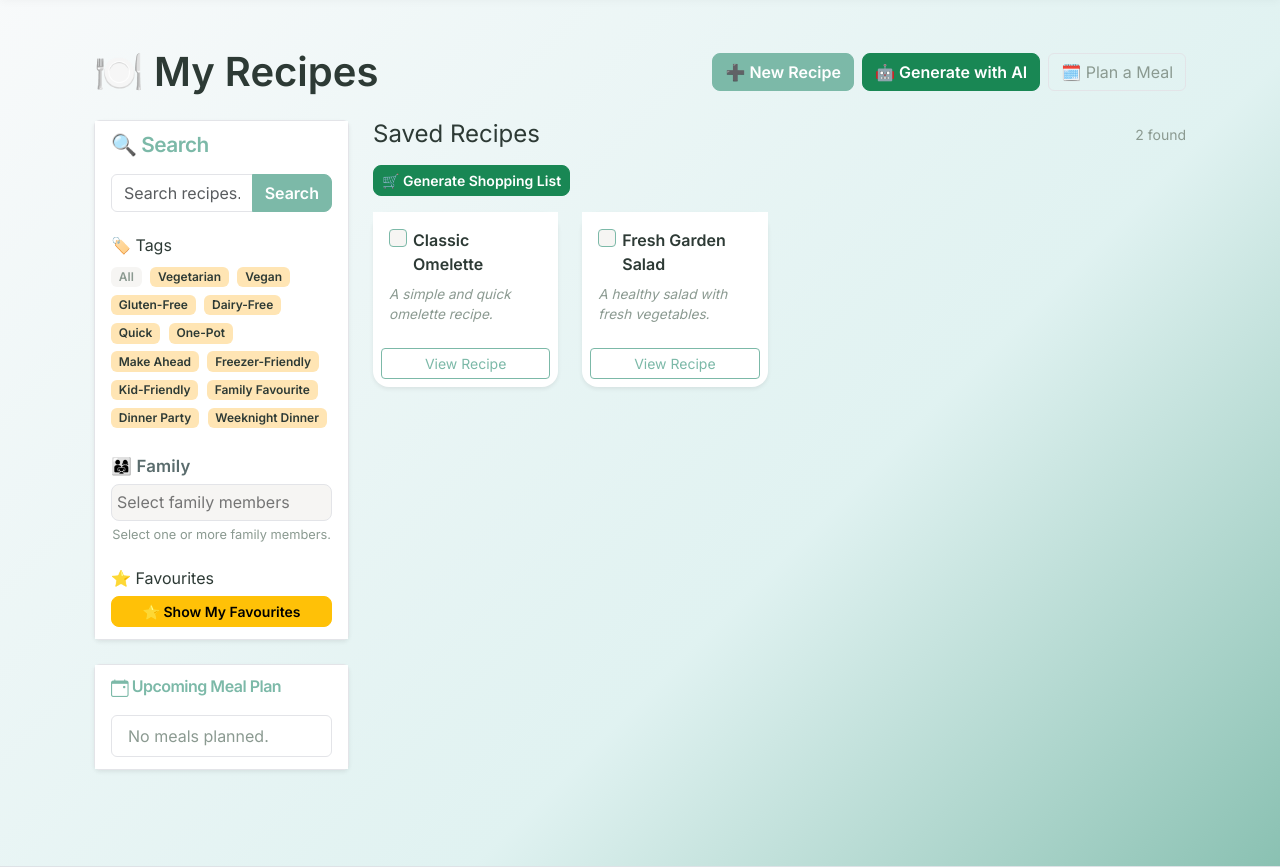
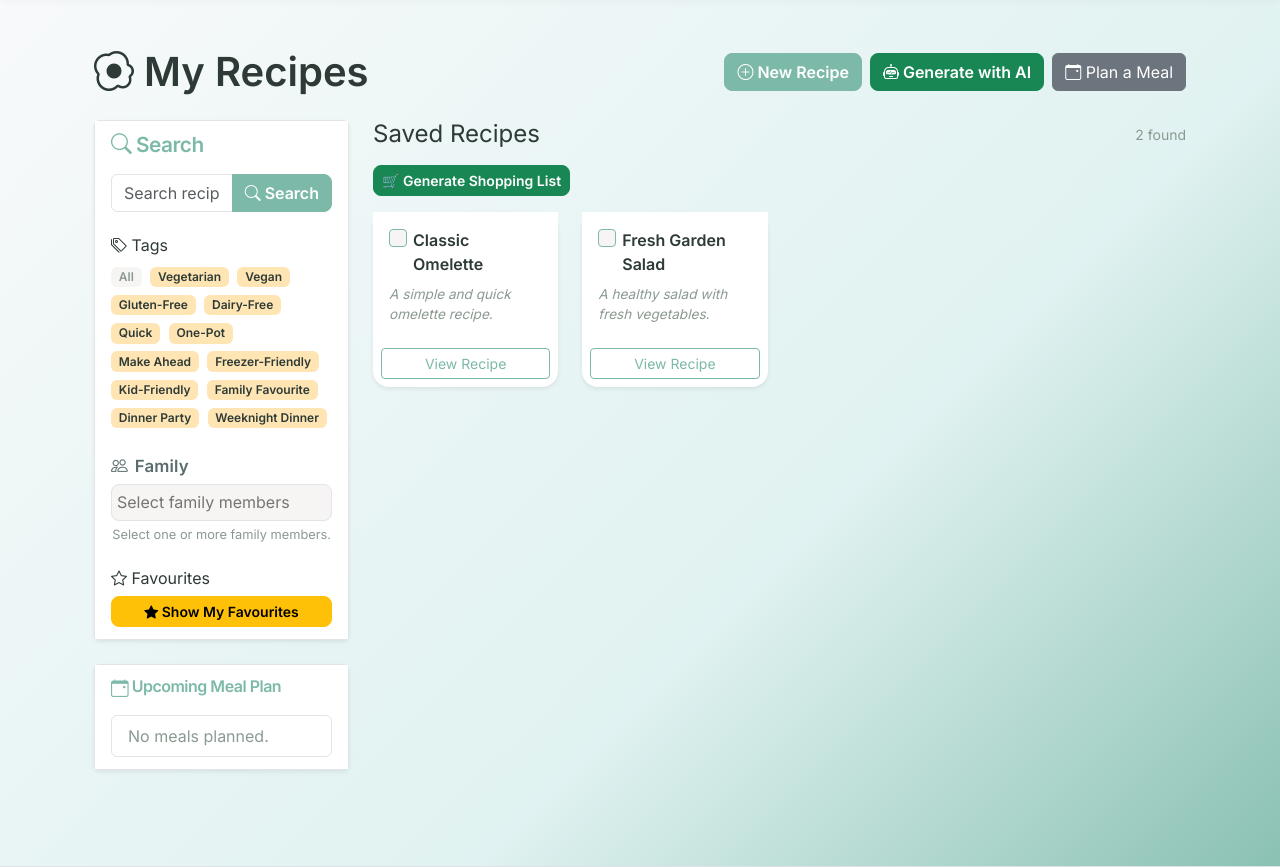
Before and after one commit to mark-goudie/meal_planner, a Django app: page / in a window 1280 px wide. Shown: the part 67-934 px from the top of the page. Run offline with Django 4.2, Linux system fonts and the light colour scheme; the visitor is signed in with stand-in values (Sample User, id 1); data comes from the database, SQL or seed files in the repository; data that the repository does not hold is empty; some libraries are stand-ins or nearby versions.

Commit message:
updated bootstrap icons

```diff
--- a/recipes/templates/recipes/ai_generate.html
+++ b/recipes/templates/recipes/ai_generate.html
@@ -5,7 +5,8 @@
   <div class="col-lg-8">
     <div class="card shadow-sm mb-4">
       <div class="card-body position-relative">
-        <h1 class="card-title mb-4" style="color: var(--primary)">🤖 AI Recipe Generator</h1>
+        <h1 class="card-title mb-4" style="color: var(--primary)">
+          <i class="bi bi-robot"></i> AI Recipe Generator</h1>
 
         <form method="post" class="mb-4">
           {% csrf_token %}
@@ -44,7 +45,8 @@
           </div>
         {% endif %}
 
-        <a href="{% url 'recipe_list' %}" class="btn btn-outline-secondary mt-2">⬅️ Back to Recipes</a>
+        <a href="{% url 'recipe_list' %}" class="btn btn-secondary mt-2">
+          <i class="bi bi-skip-backward-fill"></i> Back to Recipes</a>
 
         <div id="ai-loading-overlay"
              class="d-none position-absolute top-0 start-0 w-100 h-100 d-flex flex-column justify-content-center align-items-center"
--- a/recipes/templates/recipes/recipe_list.html
+++ b/recipes/templates/recipes/recipe_list.html
@@ -5,11 +5,19 @@
 <div class="container py-4">
 
   <div class="d-flex justify-content-between align-items-center mb-4">
-    <h1 class="fw-bold mb-0">🍽️ My Recipes</h1>
+    <h1 class="fw-bold mb-0">
+      <i class="bi bi-egg-fried"></i> My Recipes
+    </h1>
     <div class="d-flex gap-2">
-      <a href="{% url 'recipe_create' %}" class="btn btn-primary">➕ New Recipe</a>
-      <a href="{% url 'ai_generate_recipe' %}" class="btn btn-success">🤖 Generate with AI</a>
-      <a href="{% url 'meal_plan_create' %}" class="btn btn-outline-secondary">🗓️ Plan a Meal</a>
+      <a href="{% url 'recipe_create' %}" class="btn btn-primary">
+        <i class="bi bi-plus-circle"></i> New Recipe
+      </a>
+      <a href="{% url 'ai_generate_recipe' %}" class="btn btn-success">
+        <i class="bi bi-robot"></i> Generate with AI
+      </a>
+      <a href="{% url 'meal_plan_create' %}" class="btn btn-secondary">
+        <i class="bi bi-calendar-event"></i> Plan a Meal
+      </a>
     </div>
   </div>
 
@@ -19,21 +27,29 @@
       <div class="card shadow-sm mb-4">
         <div class="card-body">
           <!-- Search -->
-          <h5 class="card-title mb-3">🔍 Search</h5>
+          <h5 class="card-title mb-3">
+            <i class="bi bi-search"></i> Search
+          </h5>
           <form method="get" class="mb-3">
             <div class="input-group">
               <input type="text" class="form-control" name="q" placeholder="Search recipes..." value="{{ query|default:'' }}">
-              <button type="submit" class="btn btn-primary">Search</button>
+              <button type="submit" class="btn btn-primary">
+                <i class="bi bi-search"></i> Search
+              </button>
             </div>
             {% if query %}
               <div class="mt-2">
-                <a href="{% url 'recipe_list' %}" class="btn btn-outline-primary w-100 fw-bold mb-2">Reset</a>
+                <a href="{% url 'recipe_list' %}" class="btn btn-outline-primary w-100 fw-bold mb-2">
+                  <i class="bi bi-arrow-counterclockwise"></i> Reset
+                </a>
               </div>
             {% endif %}
           </form>
 
           <!-- Tag Filter -->
-          <h6 class="mt-4 mb-2">🏷️ Tags</h6>
+          <h6 class="mt-4 mb-2">
+            <i class="bi bi-tags"></i> Tags
+          </h6>
           <div class="mb-3">
             <a href="{% url 'recipe_list' %}" class="badge bg-secondary text-decoration-none me-1 mb-1">All</a>
             {% for tag in tags %}
@@ -44,7 +60,9 @@
           </div>
 
           <!-- Family Preference Filter -->
-          <h6 class="family-filter-label mt-4 mb-2">👨‍👩‍👧 Family</h6>
+          <h6 class="family-filter-label mt-4 mb-2">
+            <i class="bi bi-people"></i> Family
+          </h6>
           <form method="get" class="mb-3">
             <select name="member" class="family-filter-select mb-2" multiple onchange="this.form.submit()">
               {% for member in family_members %}
@@ -63,12 +81,18 @@
 
           <!-- Favourites Toggle -->
           {% if user.is_authenticated %}
-            <h6 class="mt-4 mb-2">⭐ Favourites</h6>
+            <h6 class="mt-4 mb-2">
+              <i class="bi bi-star"></i> Favourites
+            </h6>
             <div>
               {% if favourites_only %}
-                <a href="{% url 'recipe_list' %}?{% for member in selected_members %}member={{ member }}&{% endfor %}{% if query %}q={{ query }}&{% endif %}{% if selected_tag %}tag={{ selected_tag }}&{% endif %}" class="btn btn-outline-secondary btn-sm w-100">Show All Recipes</a>
+                <a href="{% url 'recipe_list' %}?{% for member in selected_members %}member={{ member }}&{% endfor %}{% if query %}q={{ query }}&{% endif %}{% if selected_tag %}tag={{ selected_tag }}&{% endif %}" class="btn btn-outline-secondary btn-sm w-100">
+                  <i class="bi bi-arrow-counterclockwise"></i> Show All Recipes
+                </a>
               {% else %}
-                <a href="?favourites=1{% for member in selected_members %}&member={{ member }}{% endfor %}{% if query %}&q={{ query }}{% endif %}{% if selected_tag %}&tag={{ selected_tag }}{% endif %}" class="btn btn-warning btn-sm w-100">⭐ Show My Favourites</a>
+                <a href="?favourites=1{% for member in selected_members %}&member={{ member }}{% endfor %}{% if query %}&q={{ query }}{% endif %}{% if selected_tag %}&tag={{ selected_tag }}{% endif %}" class="btn btn-warning btn-sm w-100">
+                  <i class="bi bi-star-fill"></i> Show My Favourites
+                </a>
               {% endif %}
             </div>
           {% endif %}
```
Also changed, not shown: recipes/templates/recipes/meal_plan_week.html (+9 -4 lines), recipes/templates/recipes/shopping_list.html (+3 -6 lines).
